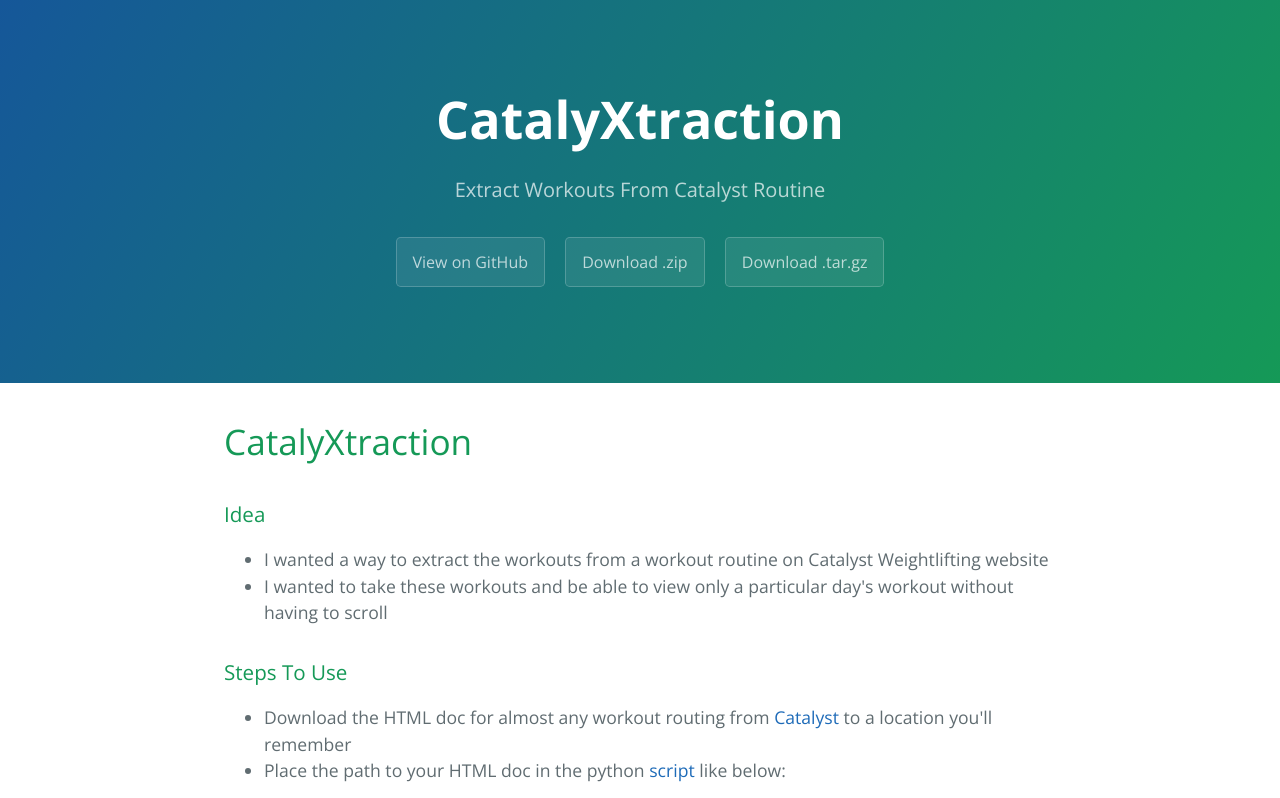
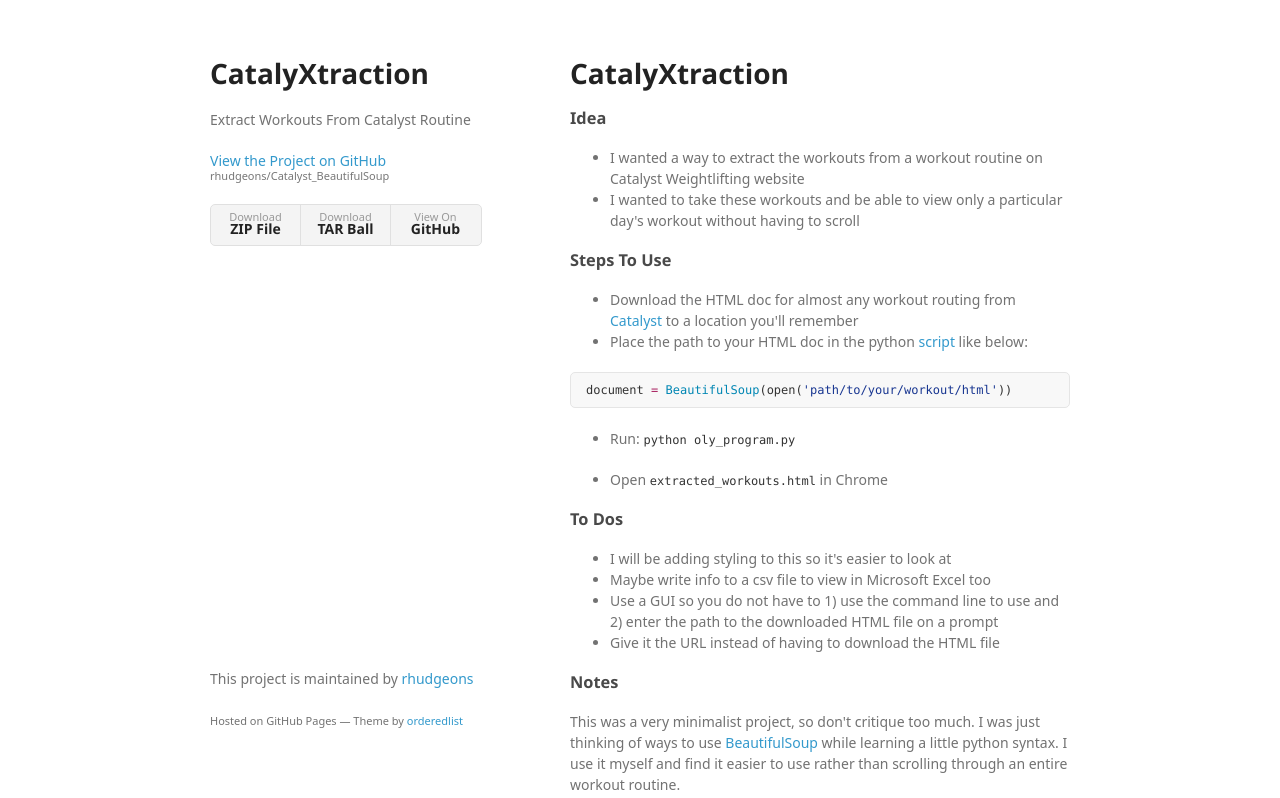
Before and after one commit to rhudgeons/BeautifulSoup, a plain HTML site: page index.html in a window 1280 px wide. Shown: the top 798 px of the page. Drawn offline with nearby package versions, Linux system fonts and the light colour scheme; a web font is replaced by a local one.

Commit message:
Create gh-pages branch via GitHub

```diff
--- a/index.html
+++ b/index.html
@@ -1,25 +1,34 @@
-<!DOCTYPE html>
-<html lang="en-us">
+<!doctype html>
+<html>
   <head>
-    <meta charset="UTF-8">
+    <meta charset="utf-8">
+    <meta http-equiv="X-UA-Compatible" content="chrome=1">
     <title>CatalyXtraction by rhudgeons</title>
-    <meta name="viewport" content="width=device-width, initial-scale=1">
-    <link rel="stylesheet" type="text/css" href="stylesheets/normalize.css" media="screen">
-    <link href='https://fonts.googleapis.com/css?family=Open+Sans:400,700' rel='stylesheet' type='text/css'>
-    <link rel="stylesheet" type="text/css" href="stylesheets/stylesheet.css" media="screen">
-    <link rel="stylesheet" type="text/css" href="stylesheets/github-light.css" media="screen">
+
+    <link rel="stylesheet" href="stylesheets/styles.css">
+    <link rel="stylesheet" href="stylesheets/github-light.css">
+    <meta name="viewport" content="width=device-width">
+    <!--[if lt IE 9]>
+    <script src="//html5shiv.googlecode.com/svn/trunk/html5.js"></script>
+    <![endif]-->
   </head>
   <body>
-    <section class="page-header">
-      <h1 class="project-name">CatalyXtraction</h1>
-      <h2 class="project-tagline">Extract Workouts From Catalyst Routine</h2>
-      <a href="https://github.com/rhudgeons/Catalyst_BeautifulSoup" class="btn">View on GitHub</a>
-      <a href="https://github.com/rhudgeons/Catalyst_BeautifulSoup/zipball/master" class="btn">Download .zip</a>
-      <a href="https://github.com/rhudgeons/Catalyst_BeautifulSoup/tarball/master" class="btn">Download .tar.gz</a>
-    </section>
+    <div class="wrapper">
+      <header>
+        <h1>CatalyXtraction</h1>
+        <p>Extract Workouts From Catalyst Routine</p>
 
-    <section class="main-content">
-      <h1>
+        <p class="view"><a href="https://github.com/rhudgeons/Catalyst_BeautifulSoup">View the Project on GitHub <small>rhudgeons/Catalyst_BeautifulSoup</small></a></p>
+
+
+        <ul>
+          <li><a href="https://github.com/rhudgeons/Catalyst_BeautifulSoup/zipball/master">Download <strong>ZIP File</strong></a></li>
+          <li><a href="https://github.com/rhudgeons/Catalyst_BeautifulSoup/tarball/master">Download <strong>TAR Ball</strong></a></li>
+          <li><a href="https://github.com/rhudgeons/Catalyst_BeautifulSoup">View On <strong>GitHub</strong></a></li>
+        </ul>
+      </header>
+      <section>
+        <h1>
 <a id="catalyxtraction" class="anchor" href="#catalyxtraction" aria-hidden="true"><span aria-hidden="true" class="octicon octicon-link"></span></a>CatalyXtraction</h1>
 
 <h3>
@@ -59,15 +68,13 @@
 <a id="notes" class="anchor" href="#notes" aria-hidden="true"><span aria-hidden="true" class="octicon octicon-link"></span></a>Notes</h3>
 
 <p>This was a very minimalist project, so don't critique too much. I was just thinking of ways to use <a href="https://www.crummy.com/software/BeautifulSoup/bs4/doc/">BeautifulSoup</a> while learning a little python syntax. I use it myself and find it easier to use rather than scrolling through an entire workout routine.</p>
-
-      <footer class="site-footer">
-        <span class="site-footer-owner"><a href="https://github.com/rhudgeons/Catalyst_BeautifulSoup">CatalyXtraction</a> is maintained by <a href="https://github.com/rhudgeons">rhudgeons</a>.</span>
-
-        <span class="site-footer-credits">This page was generated by <a href="https://pages.github.com">GitHub Pages</a> using the <a href="https://github.com/jasonlong/cayman-theme">Cayman theme</a> by <a href="https://twitter.com/jasonlong">Jason Long</a>.</span>
+      </section>
+      <footer>
+        <p>This project is maintained by <a href="https://github.com/rhudgeons">rhudgeons</a></p>
+        <p><small>Hosted on GitHub Pages &mdash; Theme by <a href="https://github.com/orderedlist">orderedlist</a></small></p>
       </footer>
-
-    </section>
-
+    </div>
+    <script src="javascripts/scale.fix.js"></script>
 
   </body>
 </html>
--- /dev/null
+++ b/javascripts/scale.fix.js
@@ -0,0 +1,17 @@
+var metas = document.getElementsByTagName('meta');
+var i;
+if (navigator.userAgent.match(/iPhone/i)) {
+  for (i=0; i<metas.length; i++) {
+    if (metas[i].name == "viewport") {
+      metas[i].content = "width=device-width, minimum-scale=1.0, maximum-scale=1.0";
+    }
+  }
+  document.addEventListener("gesturestart", gestureStart, false);
+}
+function gestureStart() {
+  for (i=0; i<metas.length; i++) {
+    if (metas[i].name == "viewport") {
+      metas[i].content = "width=device-width, minimum-scale=0.25, maximum-scale=1.6";
+    }
+  }
+}
--- /dev/null
+++ b/stylesheets/styles.css
@@ -0,0 +1,324 @@
+@font-face {
+  font-family: 'Noto Sans';
+  font-weight: 400;
+  font-style: normal;
+  src: url('../fonts/Noto-Sans-regular/Noto-Sans-regular.eot');
+  src: url('../fonts/Noto-Sans-regular/Noto-Sans-regular.eot?#iefix') format('embedded-opentype'),
+       local('Noto Sans'),
+       local('Noto-Sans-regular'),
+       url('../fonts/Noto-Sans-regular/Noto-Sans-regular.woff2') format('woff2'),
+       url('../fonts/Noto-Sans-regular/Noto-Sans-regular.woff') format('woff'),
+       url('../fonts/Noto-Sans-regular/Noto-Sans-regular.ttf') format('truetype'),
+       url('../fonts/Noto-Sans-regular/Noto-Sans-regular.svg#NotoSans') format('svg');
+}
+
+@font-face {
+  font-family: 'Noto Sans';
+  font-weight: 700;
+  font-style: normal;
+  src: url('../fonts/Noto-Sans-700/Noto-Sans-700.eot');
+  src: url('../fonts/Noto-Sans-700/Noto-Sans-700.eot?#iefix') format('embedded-opentype'),
+       local('Noto Sans Bold'),
+       local('Noto-Sans-700'),
+       url('../fonts/Noto-Sans-700/Noto-Sans-700.woff2') format('woff2'),
+       url('../fonts/Noto-Sans-700/Noto-Sans-700.woff') format('woff'),
+       url('../fonts/Noto-Sans-700/Noto-Sans-700.ttf') format('truetype'),
+       url('../fonts/Noto-Sans-700/Noto-Sans-700.svg#NotoSans') format('svg');
+}
+
+@font-face {
+  font-family: 'Noto Sans';
+  font-weight: 400;
+  font-style: italic;
+  src: url('../fonts/Noto-Sans-italic/Noto-Sans-italic.eot');
+  src: url('../fonts/Noto-Sans-italic/Noto-Sans-italic.eot?#iefix') format('embedded-opentype'),
+       local('Noto Sans Italic'),
+       local('Noto-Sans-italic'),
+       url('../fonts/Noto-Sans-italic/Noto-Sans-italic.woff2') format('woff2'),
+       url('../fonts/Noto-Sans-italic/Noto-Sans-italic.woff') format('woff'),
+       url('../fonts/Noto-Sans-italic/Noto-Sans-italic.ttf') format('truetype'),
+       url('../fonts/Noto-Sans-italic/Noto-Sans-italic.svg#NotoSans') format('svg');
+}
+
+@font-face {
+  font-family: 'Noto Sans';
+  font-weight: 700;
+  font-style: italic;
+  src: url('../fonts/Noto-Sans-700italic/Noto-Sans-700italic.eot');
+  src: url('../fonts/Noto-Sans-700italic/Noto-Sans-700italic.eot?#iefix') format('embedded-opentype'),
+       local('Noto Sans Bold Italic'),
+       local('Noto-Sans-700italic'),
+       url('../fonts/Noto-Sans-700italic/Noto-Sans-700italic.woff2') format('woff2'),
+       url('../fonts/Noto-Sans-700italic/Noto-Sans-700italic.woff') format('woff'),
+       url('../fonts/Noto-Sans-700italic/Noto-Sans-700italic.ttf') format('truetype'),
+       url('../fonts/Noto-Sans-700italic/Noto-Sans-700italic.svg#NotoSans') format('svg');
+}
+
+body {
+  background-color: #fff;
+  padding:50px;
+  font: 14px/1.5 "Noto Sans", "Helvetica Neue", Helvetica, Arial, sans-serif;
+  color:#727272;
+  font-weight:400;
+}
+
+h1, h2, h3, h4, h5, h6 {
+  color:#222;
+  margin:0 0 20px;
+}
+
+p, ul, ol, table, pre, dl {
+  margin:0 0 20px;
+}
+
+h1, h2, h3 {
+  line-height:1.1;
+}
+
+h1 {
+  font-size:28px;
+}
+
+h2 {
+  color:#393939;
+}
+
+h3, h4, h5, h6 {
+  color:#494949;
+}
+
+a {
+  color:#39c;
+  text-decoration:none;
+}
+
+a:hover {
+  color:#069;
+}
+
+a small {
+  font-size:11px;
+  color:#777;
+  margin-top:-0.3em;
+  display:block;
+}
+
+a:hover small {
+  color:#777;
+}
+
+.wrapper {
+  width:860px;
+  margin:0 auto;
+}
+
+blockquote {
+  border-left:1px solid #e5e5e5;
+  margin:0;
+  padding:0 0 0 20px;
+  font-style:italic;
+}
+
+code, pre {
+  font-family:Monaco, Bitstream Vera Sans Mono, Lucida Console, Terminal, Consolas, Liberation Mono, DejaVu Sans Mono, Courier New, monospace;
+  color:#333;
+  font-size:12px;
+}
+
+pre {
+  padding:8px 15px;
+  background: #f8f8f8;
+  border-radius:5px;
+  border:1px solid #e5e5e5;
+  overflow-x: auto;
+}
+
+table {
+  width:100%;
+  border-collapse:collapse;
+}
+
+th, td {
+  text-align:left;
+  padding:5px 10px;
+  border-bottom:1px solid #e5e5e5;
+}
+
+dt {
+  color:#444;
+  font-weight:700;
+}
+
+th {
+  color:#444;
+}
+
+img {
+  max-width:100%;
+}
+
+header {
+  width:270px;
+  float:left;
+  position:fixed;
+  -webkit-font-smoothing:subpixel-antialiased;
+}
+
+header ul {
+  list-style:none;
+  height:40px;
+  padding:0;
+  background: #f4f4f4;
+  border-radius:5px;
+  border:1px solid #e0e0e0;
+  width:270px;
+}
+
+header li {
+  width:89px;
+  float:left;
+  border-right:1px solid #e0e0e0;
+  height:40px;
+}
+
+header li:first-child a {
+  border-radius:5px 0 0 5px;
+}
+
+header li:last-child a {
+  border-radius:0 5px 5px 0;
+}
+
+header ul a {
+  line-height:1;
+  font-size:11px;
+  color:#999;
+  display:block;
+  text-align:center;
+  padding-top:6px;
+  height:34px;
+}
+
+header ul a:hover {
+  color:#999;
+}
+
+header ul a:active {
+  background-color:#f0f0f0;
+}
+
+strong {
+  color:#222;
+  font-weight:700;
+}
+
+header ul li + li + li {
+  border-right:none;
+  width:89px;
+}
+
+header ul a strong {
+  font-size:14px;
+  display:block;
+  color:#222;
+}
+
+section {
+  width:500px;
+  float:right;
+  padding-bottom:50px;
+}
+
+small {
+  font-size:11px;
+}
+
+hr {
+  border:0;
+  background:#e5e5e5;
+  height:1px;
+  margin:0 0 20px;
+}
+
+footer {
+  width:270px;
+  float:left;
+  position:fixed;
+  bottom:50px;
+  -webkit-font-smoothing:subpixel-antialiased;
+}
+
+@media print, screen and (max-width: 960px) {
+
+  div.wrapper {
+    width:auto;
+    margin:0;
+  }
+
+  header, section, footer {
+    float:none;
+    position:static;
+    width:auto;
+  }
+
+  header {
+    padding-right:320px;
+  }
+
+  section {
+    border:1px solid #e5e5e5;
+    border-width:1px 0;
+    padding:20px 0;
+    margin:0 0 20px;
+  }
+
+  header a small {
+    display:inline;
+  }
+
+  header ul {
+    position:absolute;
+    right:50px;
+    top:52px;
+  }
+}
+
+@media print, screen and (max-width: 720px) {
+  body {
+    word-wrap:break-word;
+  }
+
+  header {
+    padding:0;
+  }
+
+  header ul, header p.view {
+    position:static;
+  }
+
+  pre, code {
+    word-wrap:normal;
+  }
+}
+
+@media print, screen and (max-width: 480px) {
+  body {
+    padding:15px;
+  }
+
+  header ul {
+    width:99%;
+  }
+
+  header li, header ul li + li + li {
+    width:33%;
+  }
+}
+
+@media print {
+  body {
+    padding:0.4in;
+    font-size:12pt;
+    color:#444;
+  }
+}
```
